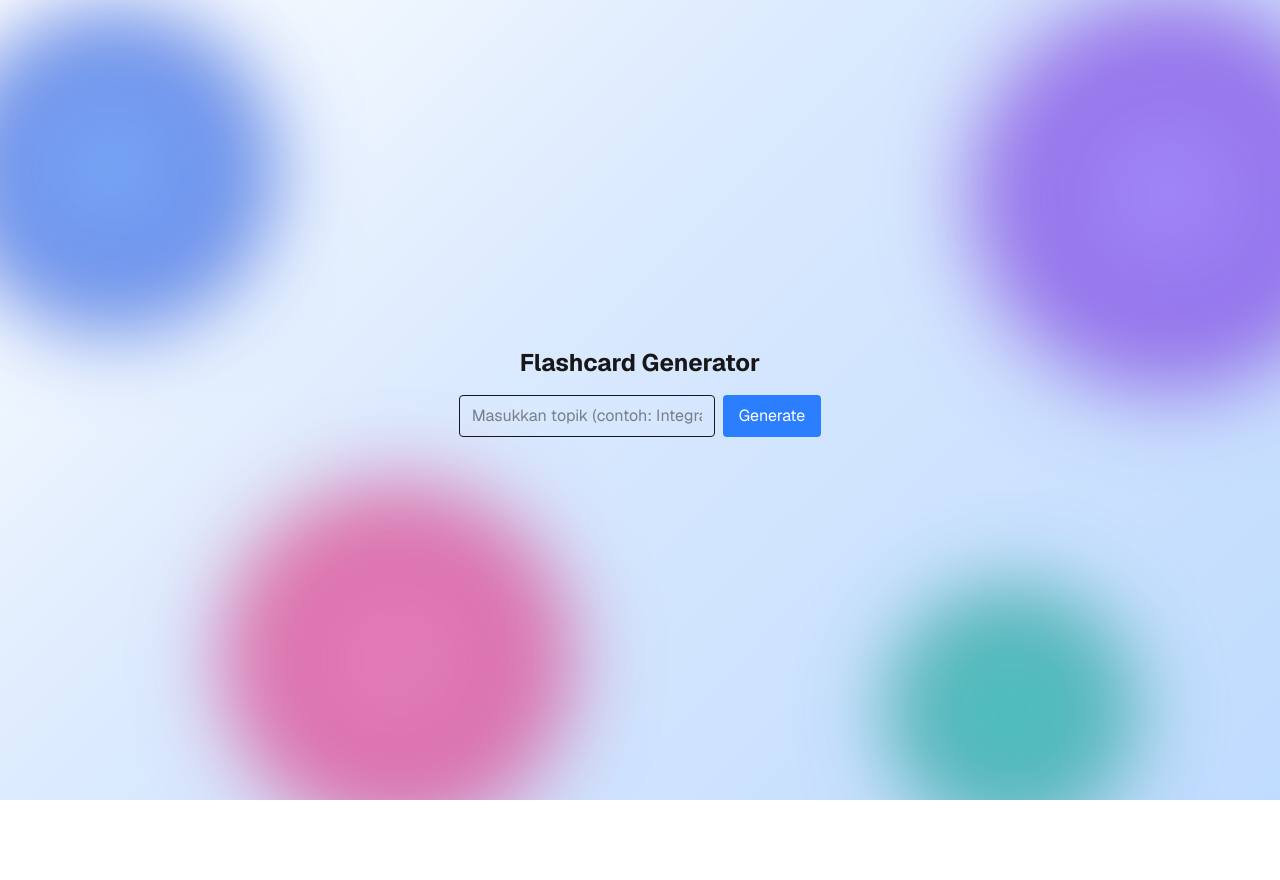
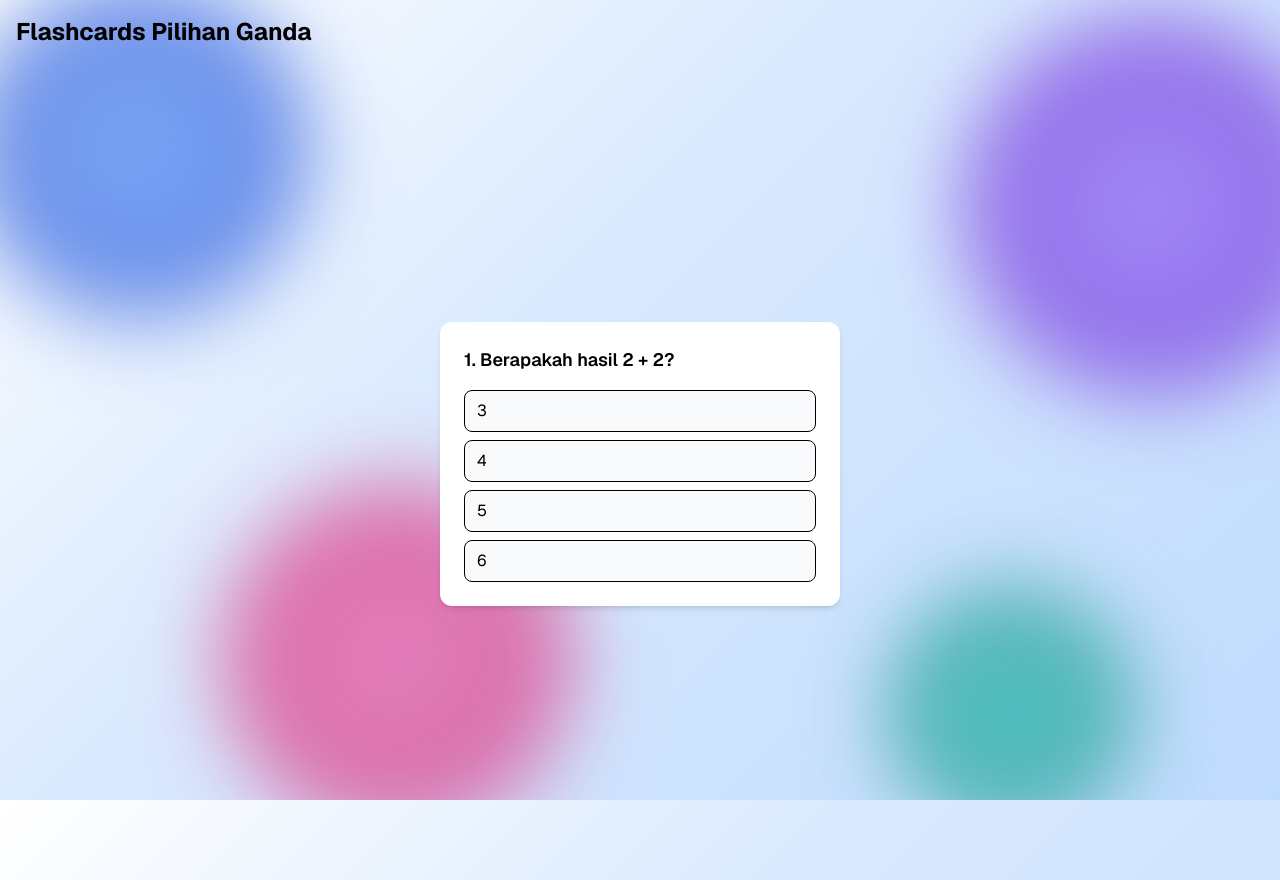
Before and after one commit to Buzzz16/DAY-ONE, a Next.js app: page /flashcards in a window 1280 px wide. Before the commit the page ends 800 px from the top, so only its background shows below. Built offline with nearby package versions, Linux system fonts and the light colour scheme.

Commit message:
Penambahan Flash Card

```diff
--- a/src/app/flashcards/page.tsx
+++ b/src/app/flashcards/page.tsx
@@ -1,66 +1,38 @@
-"use client";
-
-import { useState } from "react";
+import Flashcards from "../../components/Flashcards";
 
 export default function FlashcardsPage() {
-  const [topic, setTopic] = useState("");
-  const [flashcards, setFlashcards] = useState<
-    { question: string; answer: string }[]
-  >([]);
-  const [loading, setLoading] = useState(false);
-
-  async function handleGenerate() {
-    if (!topic.trim()) return;
-    setLoading(true);
-    try {
-      const res = await fetch("/api/flashcards", {
-        method: "POST",
-        headers: { "Content-Type": "application/json" },
-        body: JSON.stringify({ topic }),
-      });
-      const data = await res.json();
-      setFlashcards(data.flashcards || []);
-    } catch (err) {
-      console.error("❌ Error fetching flashcards:", err);
-    } finally {
-      setLoading(false);
-    }
-  }
+  const sampleCards = [
+    {
+      question: "Berapakah hasil 2 + 2?",
+      options: ["3", "4", "5", "6"],
+      answer: "4",
+    },
+    {
+      question: "Hasil 5 × 6 adalah?",
+      options: ["30", "35", "25", "20"],
+      answer: "30",
+    },
+    {
+      question: "Berapakah akar kuadrat dari 81?",
+      options: ["7", "8", "9", "10"],
+      answer: "9",
+    },
+    {
+      question: "Bilangan prima terkecil adalah?",
+      options: ["0", "1", "2", "3"],
+      answer: "2",
+    },
+    {
+      question: "Hasil 12 ÷ 4 adalah?",
+      options: ["2", "3", "4", "5"],
+      answer: "3",
+    },
+  ];
 
   return (
-    <div className="min-h-screen flex flex-col items-center justify-center p-6">
-      <h1 className="text-2xl font-bold mb-4">Flashcard Generator</h1>
-
-      <div className="flex gap-2 mb-4">
-        <input
-          type="text"
-          value={topic}
-          onChange={(e) => setTopic(e.target.value)}
-          placeholder="Masukkan topik (contoh: Integral)"
-          className="border px-3 py-2 rounded w-64"
-        />
-        <button
-          onClick={handleGenerate}
-          disabled={loading}
-          className="bg-blue-500 text-white px-4 py-2 rounded"
-        >
-          {loading ? "Generating..." : "Generate"}
-        </button>
-      </div>
-
-      {flashcards.length > 0 && (
-        <div className="grid gap-4">
-          {flashcards.map((card, i) => (
-            <div
-              key={i}
-              className="border rounded-lg p-4 shadow bg-white max-w-md"
-            >
-              <p className="font-semibold">Q{i + 1}: {card.question}</p>
-              <p className="text-gray-700 mt-2">➡ {card.answer}</p>
-            </div>
-          ))}
-        </div>
-      )}
+    <div className="p-4">
+      <h1 className="text-2xl font-bold mb-4 text-black">Flashcards Pilihan Ganda</h1>
+      <Flashcards cards={sampleCards} />
     </div>
   );
 }
--- a/src/app/globals.css
+++ b/src/app/globals.css
@@ -155,3 +155,13 @@ body {
   animation: softPulse 1.8s infinite;
   border-radius: 22px;
 }
+.perspective {
+  perspective: 1000px;
+}
+.rotate-y-180 {
+  transform: rotateY(180deg);
+}
+.backface-hidden {
+  backface-visibility: hidden;
+  -webkit-backface-visibility: hidden;
+}
--- a/src/components/Flashcards.tsx
+++ b/src/components/Flashcards.tsx
@@ -1,23 +1,84 @@
+"use client";
 
 import { useState } from "react";
 
 export type Flashcard = {
   question: string;
+  options: string[];
   answer: string;
-  userAnswer?: string;
-  isCorrect?: boolean;
 };
 
-export default function Flashcard({ q, a }: { q: string; a: string }) {
-  const [flipped, setFlipped] = useState(false);
+export default function Flashcards({ cards }: { cards: Flashcard[] }) {
+  const [currentIndex, setCurrentIndex] = useState(0);
+  const [selected, setSelected] = useState<string | null>(null);
+  const [showResult, setShowResult] = useState(false);
+
+  const card = cards[currentIndex];
+
+  const handleSelect = (option: string) => {
+    setSelected(option);
+    setShowResult(true);
+
+    // tunggu 1.5 detik baru lanjut pertanyaan berikutnya
+    setTimeout(() => {
+      setSelected(null);
+      setShowResult(false);
+      setCurrentIndex((prev) => prev + 1);
+    }, 1500);
+  };
+
+  if (currentIndex >= cards.length) {
+    return (
+      <div className="flex items-center justify-center h-screen">
+        <div className="p-6 rounded-xl shadow-md bg-white text-black text-center w-[400px]">
+          <h2 className="text-xl font-bold mb-2">🎉 Selesai!</h2>
+          <p>Kamu sudah menjawab semua pertanyaan 🚀</p>
+        </div>
+      </div>
+    );
+  }
 
   return (
-    <div
-      onClick={() => setFlipped(!flipped)}
-      className="w-80 h-48 flex items-center justify-center
-                 bg-white rounded-xl shadow cursor-pointer p-4 text-center"
-    >
-      {flipped ? a : q}
+    <div className="flex items-center justify-center h-screen">
+      <div className="p-6 rounded-xl shadow-md bg-white text-black w-[400px]">
+        <h2 className="font-semibold mb-4 text-lg">
+          {currentIndex + 1}. {card.question}
+        </h2>
+
+        <div className="space-y-2">
+          {card.options.map((opt, i) => {
+            const isSelected = selected === opt;
+            const isCorrect = card.answer === opt;
+
+            return (
+              <button
+                key={i}
+                onClick={() => handleSelect(opt)}
+                disabled={showResult}
+                className={`w-full text-left px-3 py-2 rounded-lg border transition-colors
+                  ${
+                    isSelected
+                      ? isCorrect
+                        ? "bg-green-200 border-green-600"
+                        : "bg-red-200 border-red-600"
+                      : "bg-gray-50 hover:bg-gray-100"
+                  }
+                `}
+              >
+                {opt}
+              </button>
+            );
+          })}
+        </div>
+
+        {showResult && (
+          <p className="mt-3 text-sm">
+            {selected === card.answer
+              ? "✅ Jawaban benar!"
+              : `❌ Salah. Jawaban benar: ${card.answer}`}
+          </p>
+        )}
+      </div>
     </div>
   );
 }
```
